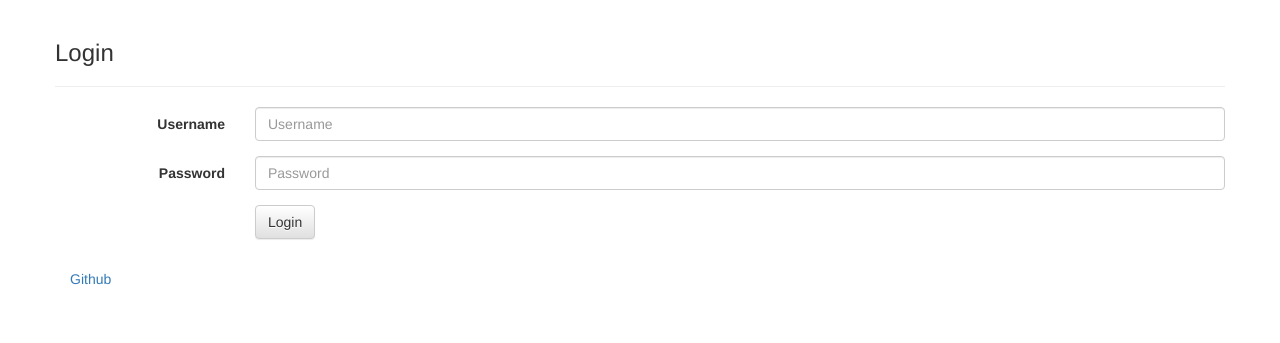
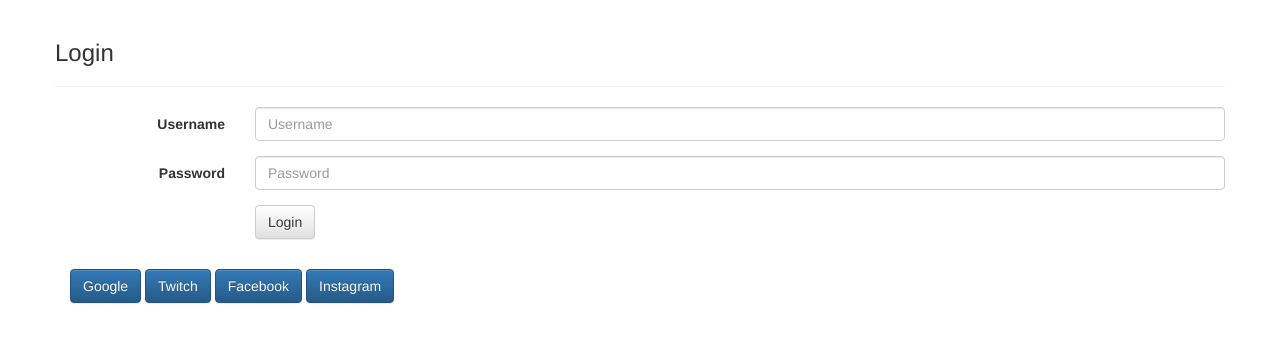
Before and after one commit to GaelLendormy/auth_api, a Django app: page /login/ in a window 1280 px wide. Shown: the part 52-395 px from the top of the page. Run offline with Django 3.2, Linux system fonts and the light colour scheme; some libraries are stand-ins or nearby versions.

Commit message:
Add Google Social Auth

```diff
--- a/app/app/settings.py
+++ b/app/app/settings.py
@@ -42,6 +42,9 @@ INSTALLED_APPS = [
     'allauth',
     'allauth.account',
     'allauth.socialaccount',
+    'allauth.socialaccount.providers.google',
+    'allauth.socialaccount.providers.twitch',
+    'allauth.socialaccount.providers.instagram',
     'allauth.socialaccount.providers.facebook',
     'allauth.socialaccount.providers.twitter',
     'allauth.socialaccount.providers.github',
--- a/app/core/models.py
+++ b/app/core/models.py
@@ -37,7 +37,7 @@ class UserManager(BaseUserManager):
 
 class User(AbstractBaseUser, PermissionsMixin):
     """Custom user model that supports using email instead of username"""
-    email = models.EmailField(max_length=255, unique=True)
+    email = models.EmailField(max_length=255, unique=False)
     username = models.CharField(max_length=255, unique=True)
     first_name = models.CharField(max_length=255, blank=True, default='', null=True)
     last_name = models.CharField(max_length=255, blank=True, default='', null=True)
--- a/app/front/templates/login.html
+++ b/app/front/templates/login.html
@@ -7,5 +7,20 @@
   </div>
 {% load socialaccount %}
 
-<a href="{% provider_login_url 'github' %}">Github</a>
+<a class="btn btn-primary"
+   role="button"
+   href="{% provider_login_url 'google' %}">Google
+</a>
+<a class="btn btn-primary"
+   role="button"
+   href="{% provider_login_url 'twitch' %}">Twitch
+</a>
+<a class="btn btn-primary"
+   role="button"
+   href="{% provider_login_url 'facebook' %}">Facebook
+</a>
+<a class="btn btn-primary"
+   role="button"
+   href="{% provider_login_url 'instagram' %}">Instagram
+</a>
 {% endblock %}
--- a/app/social/urls.py
+++ b/app/social/urls.py
@@ -5,6 +5,7 @@ from . import views
 app_name = 'social'
 
 urlpatterns = [
+    path('google/', views.GoogleLogin.as_view(), name='google_login'),
     path('facebook/', views.FacebookLogin.as_view(), name='fb_login'),
     path('twitter/', views.TwitterLogin.as_view(), name='twitter_login'),
     path('github/', views.GitHubLogin.as_view(), name='github_login')
```
Also changed, not shown: app/front/templates/signup.html (+16 -1 lines), app/social/views.py (+8 -1 lines), app/core/migrations/0001_initial.py, app/core/migrations/0002_auto_20201018_1833.py (added).
